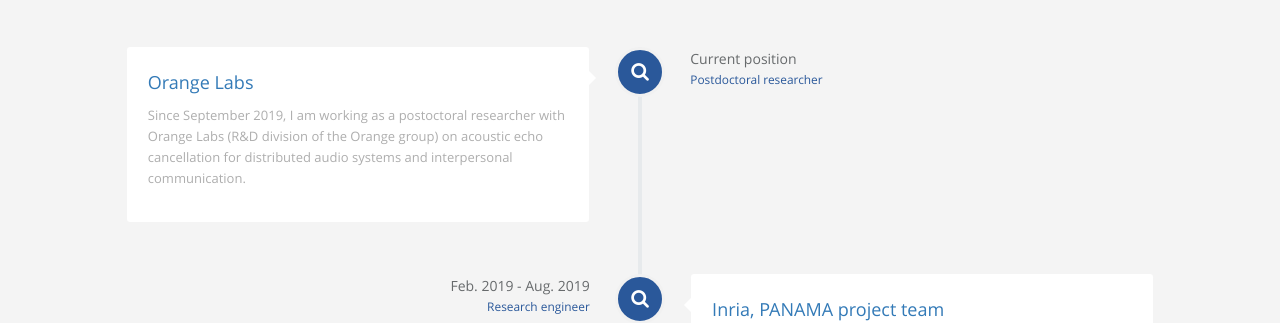
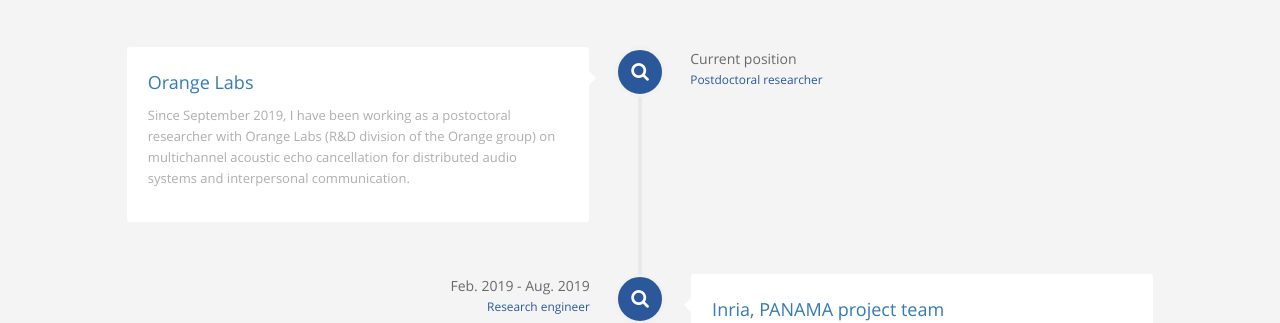
Before and after one commit to cgaultier/persoWeb, a Jekyll site: the page built from index.html, in a window 1280 px wide and 900 px high, scrolled down 1001 px. Shown: the part 154-477 px from the top of the window. Built offline with Jekyll 4.4.1, drawn with Linux system fonts in a browser that asks for light colours; comment, search, counter and statistics services are not loaded; some of the changed text lies outside the part shown.

```diff
--- a/_config.yml
+++ b/_config.yml
@@ -16,7 +16,7 @@ author:
   name: Clément Gaultier
   first_name: Clément
   last_name: Gaultier
-  cv: https://gaultier.io/static/assets/pdf/CV_en.pdf
+  cv: https://cgaultier.gitlab.io/cv/CV_en_ClementGAULTIER.pdf
   email: clement.gaultier@orange.com
   facebook_username: # removed in the template
   github_username: # removed in the template
--- a/_data/index/careers.yml
+++ b/_data/index/careers.yml
@@ -4,7 +4,7 @@
     detail: Orange Labs
     i18n: Orange
   desc:
-    detail: Since September 2019, I am working as a postoctoral researcher with Orange Labs (R&D division of the Orange group) on acoustic echo cancellation for distributed audio systems and interpersonal communication.
+    detail: Since September 2019, I have been working as a postoctoral researcher with Orange Labs (R&D division of the Orange group) on multichannel acoustic echo cancellation for distributed audio systems and interpersonal communication.
     i18n: Orange_des
   date:
     detail: Current position
--- a/_includes/sections/career.html
+++ b/_includes/sections/career.html
@@ -32,7 +32,7 @@
         <div class="row">
             <div class="col-lg-12 text-center wow zoomIn">
                 <div style="height: 80px;"></div>
-                <a class="btn btn-lg btn-default btn-rounded btn-outline wow bounceIn" href="{{  "/static/assets/pdf/CV_en.pdf" | prepend: site.baseurl }}" target="blank"><span data-i18n="website.cvButton">{{ site.cvButton }}</span></a>
+                <a class="btn btn-lg btn-default btn-rounded btn-outline wow bounceIn" href="{{ site.author.cv }}" target="blank"><span data-i18n="website.cvButton">{{ site.cvButton }}</span></a>
                 <div style="height: 80px;"></div>
             </div>
         </div>
--- a/static/locales/en.json
+++ b/static/locales/en.json
@@ -32,7 +32,7 @@
     "my_career": "My CV",
     "intro": "You will find below a short description of my last positions and academic degrees.",
     "Orange": "Orange Labs",
-    "Orange_des": "Since September 2019, I am working as a postoctoral researcher with Orange Labs (R&D division of the Orange group) on acoustic echo cancellation for distributed audio systems and interpersonal communication.",
+    "Orange_des": "Since September 2019, I have been working as a postoctoral researcher with Orange Labs (R&D division of the Orange group) on multichannel acoustic echo cancellation for distributed audio systems and interpersonal communication.",
     "Orange_date": "Current position",
     "Orange_job": "Postdoctoral researcher",
     "panamaRD": "Inria, PANAMA project team",
```
Also changed, not shown: _data/index/links.yml (+4 -4 lines), 2 other files.
